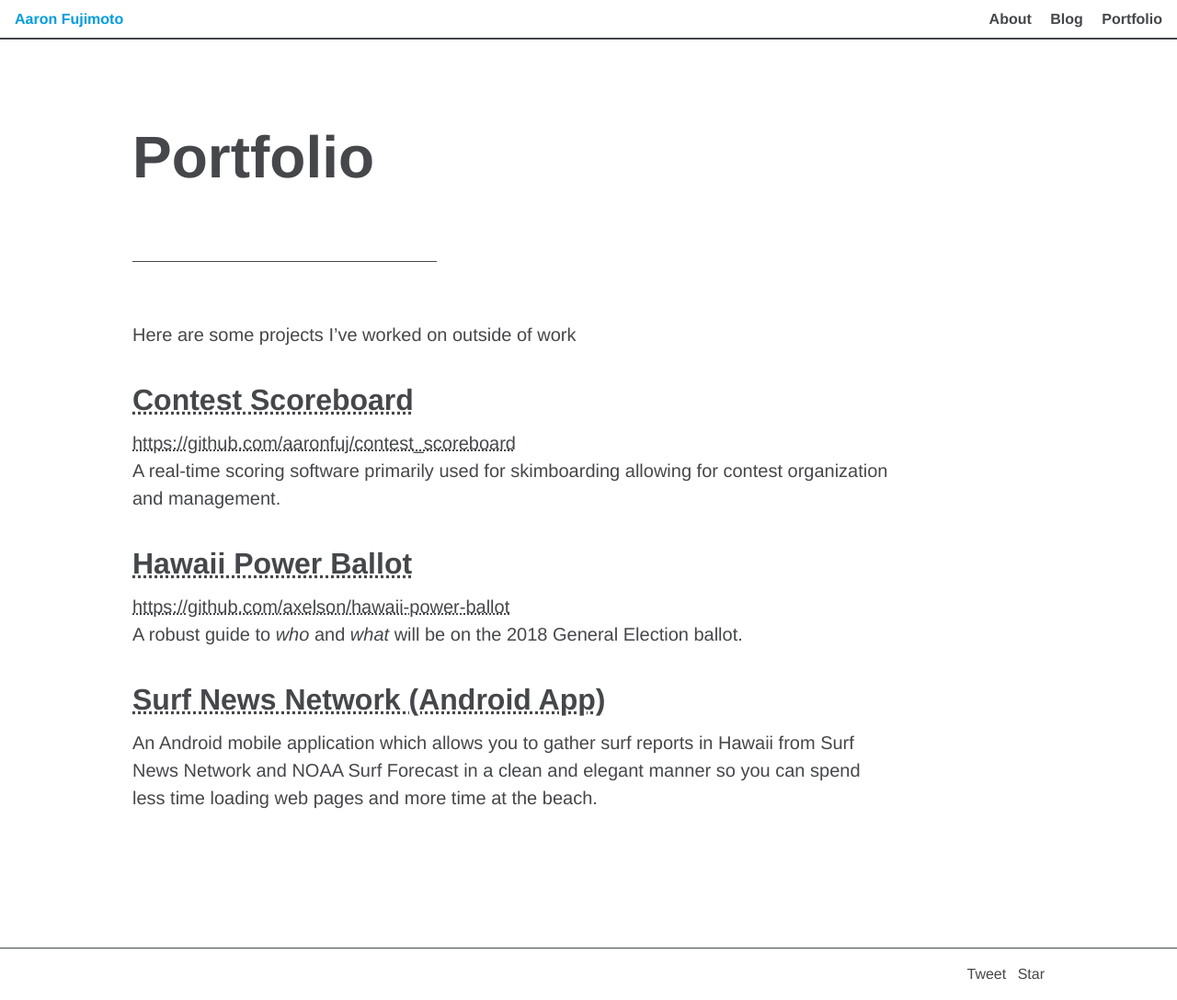
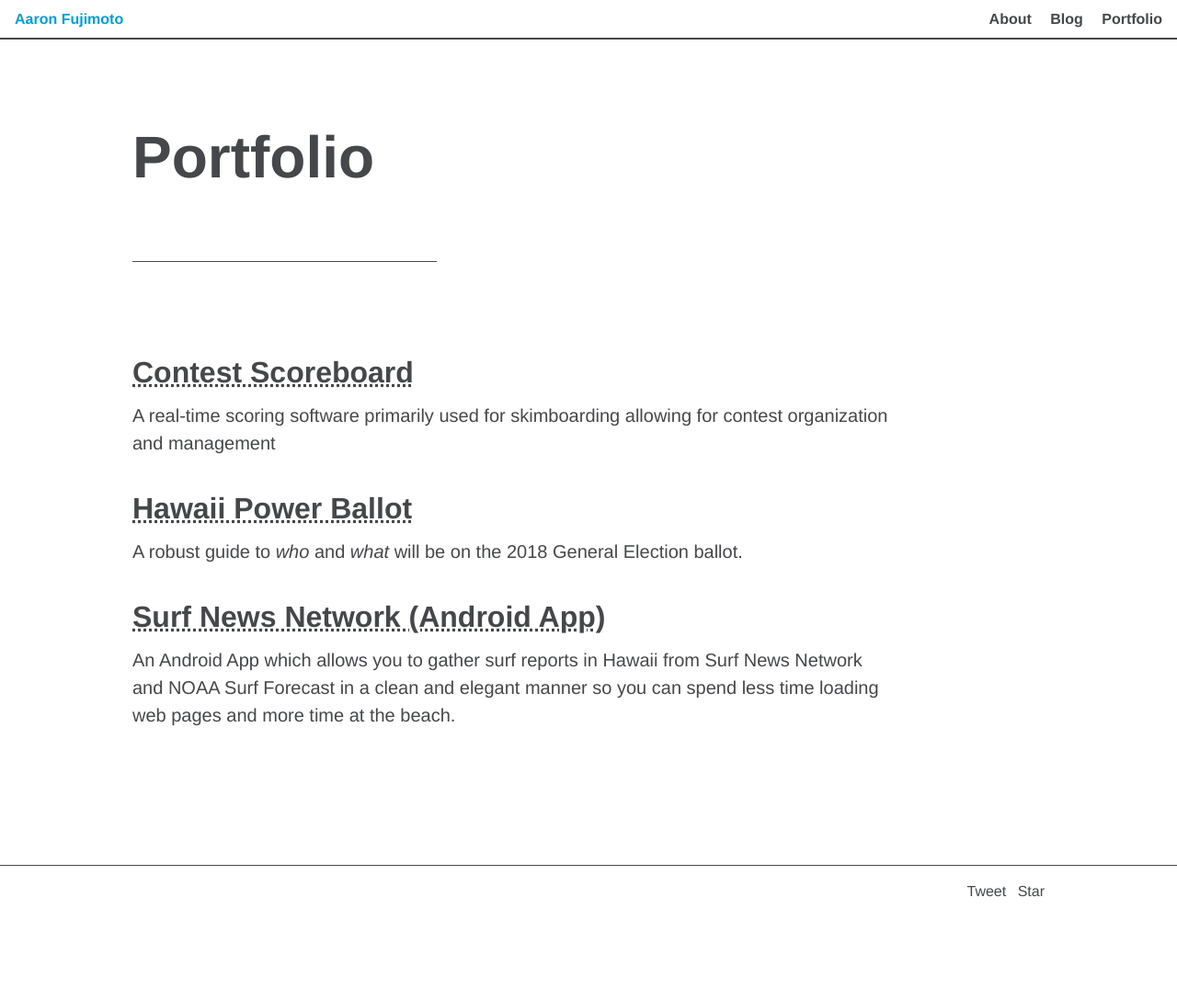
Before and after one commit to aaronfuj/aaronfuj.github.io, a Jekyll site: the page built from portfolio.markdown, in a window 1280 px wide. Shown: the whole page at 92% size. Built offline with Jekyll 4.4.1, drawn with Linux system fonts in a browser that asks for light colours; comment, search, counter and statistics services are not loaded; after the commit the page ends 998 px from its top, so only the background shows below that.

Commit message:
Converted portfolio projects to collections

```diff
--- a/portfolio.markdown
+++ b/portfolio.markdown
@@ -3,19 +3,7 @@ layout: page
 title: Portfolio
 permalink: /portfolio/
 ---
-
-Here are some projects I've worked on outside of work
-
-## [Contest Scoreboard](https://github.com/aaronfuj/contest_scoreboard)
-<https://github.com/aaronfuj/contest_scoreboard>
-A real-time scoring software primarily used for skimboarding allowing for
-contest organization and management.
-
-## [Hawaii Power Ballot](http://www.hawaiipowerballot.com/)
-<https://github.com/axelson/hawaii-power-ballot>
-A robust guide to _who_ and _what_ will be on the 2018 General Election ballot.
-
-## [Surf News Network (Android App)](https://play.google.com/store/apps/details?id=com.fujimoto.hsf)
-An Android mobile application which allows you to gather surf reports in Hawaii
-from Surf News Network and NOAA Surf Forecast in a clean and elegant manner so
-you can spend less time loading web pages and more time at the beach.
+{% for project in site.projects %}
+## [{{project.name}}]({{project.project_url}}){:target="_blank"}
+{{project.content}}
+{% endfor %}
```
Also changed, not shown: _projects/contest-scoreboard.md (+2 -1 lines), _projects/hawaii-power-ballot.md (added, +6 -0 lines), _projects/surf-news-network.md (added, +5 -0 lines).
